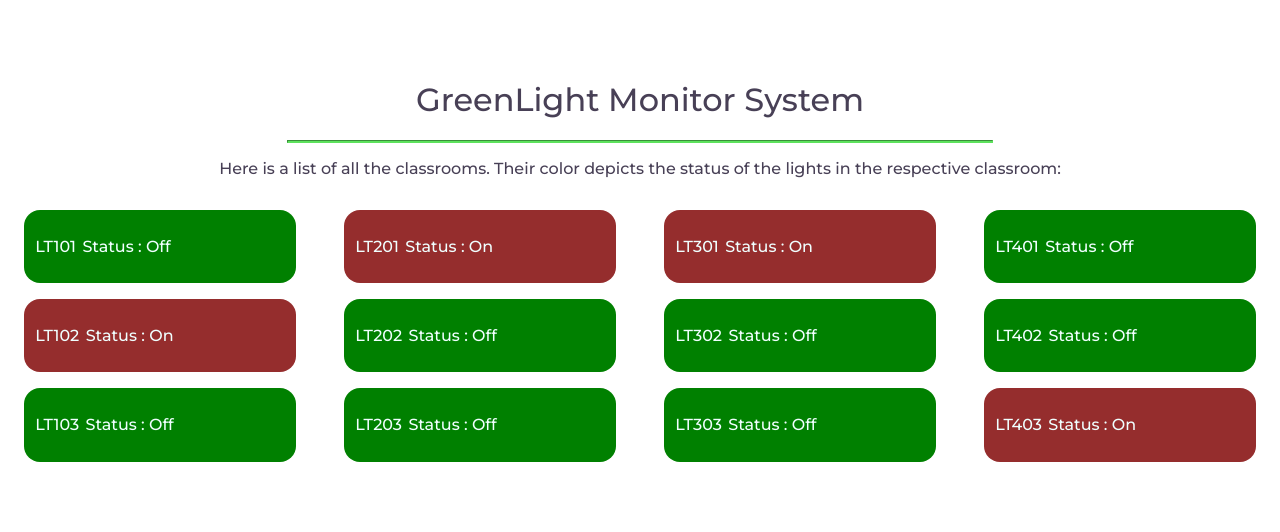
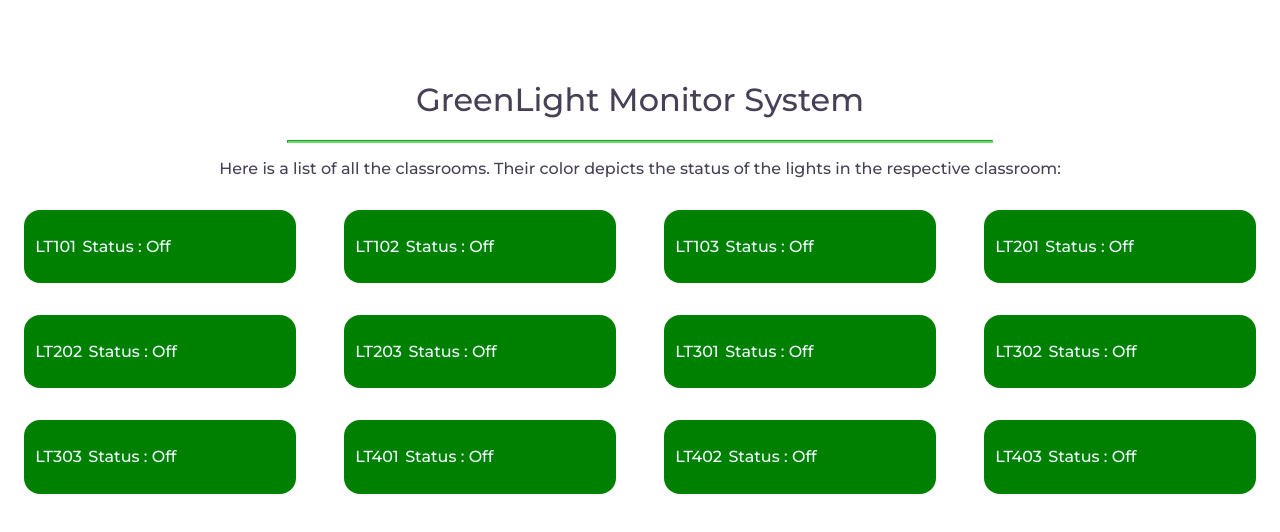
Before and after one commit to TijilM/GreenLight, a React (Create React App) app in the folder frontend/: page /home in a window 1280 px wide. Shown: the top 532 px of the page. Built offline with nearby package versions, Linux system fonts and the light colour scheme; no server answers.

Commit message:
grid made dynamic (by Avirat)

```diff
--- a/frontend/src/pages/home/Components/classroom.js
+++ b/frontend/src/pages/home/Components/classroom.js
@@ -1,13 +1,14 @@
-import React from 'react'
+import React, { useEffect ,useState} from 'react'
 import styles from "../Style/classroom.module.css"
 export default function classroom(props) {
   return (
+
     <>
-    {props.classData.isLightOn ?
+    {props.classroom.isLightOn ?
 
     <div className={styles.classRed}>
         <div className={styles.classData}>
-            <p>{props.classData.name}  </p>
+            <p>{props.classroom.name}  </p>
         </div>
         <div className={styles.classData}>
             <p>  Status : On</p>
@@ -23,7 +24,7 @@ export default function classroom(props) {
     :
     <div className={styles.classBlue}>
     <div className={styles.classData}>
-        <p>{props.classData.name}  </p>
+        <p>{props.classroom.name}  </p>
     </div>
     <div className={styles.classData}>
         <p  >Status : Off</p>
--- a/frontend/src/pages/home/Components/classrooms.js
+++ b/frontend/src/pages/home/Components/classrooms.js
@@ -1,56 +1,88 @@
-import React, { useState } from 'react'
+import React, { useEffect, useState } from 'react'
+import { CLOSING } from 'ws';
 import styles from "../Style/classrooms.module.css"
 import Classroom from "./classroom"
-export default function classrooms() {
-    const classRooms= [{
-        name:"LT101",
+
+function Classrooms() {
+    const classRooms = [{
+        name: "LT101",
         isLightOn: false,
     },
     {
-        name:"LT102",
-        isLightOn: true,
-    },
-    {
-        name:"LT103",
+        name: "LT102",
         isLightOn: false,
     },
     {
-        name:"LT201",
-        isLightOn: true,
-    },
-    {
-        name:"LT202",
+        name: "LT103",
         isLightOn: false,
     },
     {
-        name:"LT203",
+        name: "LT201",
         isLightOn: false,
     },
     {
-        name:"LT301",
-        isLightOn: true,
-    },
-    {
-        name:"LT302",
+        name: "LT202",
         isLightOn: false,
     },
     {
-        name:"LT303",
+        name: "LT203",
         isLightOn: false,
     },
     {
-        name:"LT401",
+        name: "LT301",
         isLightOn: false,
     },
     {
-        name:"LT402",
+        name: "LT302",
         isLightOn: false,
     },
     {
-        name:"LT403",
-        isLightOn: true,
+        name: "LT303",
+        isLightOn: false,
+    },
+    {
+        name: "LT401",
+        isLightOn: false,
+    },
+    {
+        name: "LT402",
+        isLightOn: false,
+    },
+    {
+        name: "LT403",
+        isLightOn: false,
     },
     ]
+    const [color, setColor] = useState([]);
+    var [me, setMe] = useState([true]);
+    const fetchData = () => {
+        return fetch("https://run.mocky.io/v3/477360e2-57f4-4bba-958a-94e869f7eeb1")
+            .then((response) => response.json())
+            .then(function (data) {
+                // This is the JSON from our response
+                console.log(data);
+                // console.log(data.room[0]);
+                const n = data.room.length
+                console.log(n)
+                for (let i = 0; i < n; i++) {
+                    if (data.room[i] === "false")
+                        setMe(true);
+                    else
+                        setMe(false);
+                }
+
+            });
+    }
+
+    useEffect(() => {
+        const interval = setInterval(() => {
+            fetchData();
+        }, 5000);
+    }, [])
+
+
+
+
     return (
         <div className={styles.container}>
             <div className={styles.monitorHead} >
@@ -65,36 +97,25 @@ export default function classrooms() {
                         }}
                     />
                     <p className={styles.monitorPara}>Here is a list of all the classrooms. Their color depicts the status of the lights in the respective classroom:</p>
+                    {/* <h1>Counter: {counter}</h1> */}
                 </center>
 
             </div>
+            <div className={styles.classes}>
+                {/* LT101-3 */}
                 <div className={styles.classrooms}>
-            {/* LT101-3 */}
-                <div className={styles.classroom}>
-                    <Classroom classData={classRooms[0]}/>
-                    <Classroom classData={classRooms[1]}/>
-                    <Classroom classData={classRooms[2]}/>
+                    {classRooms.length === 0 ? "No Todos Left" :
+                        classRooms.map(classroom => {
+                            return (
+                                <div className={styles.class}  >
+                                    <Classroom classroom={classroom}/>
                                 </div>
-            {/*LT201-3  */}
-                <div className={styles.classroom}>
-                    <Classroom classData={classRooms[3]}/>
-                    <Classroom classData={classRooms[4]}/>
-                    <Classroom classData={classRooms[5]}/>
-
-                </div>
-            {/*LT301-3 */}
-                <div className={styles.classroom}>
-                    <Classroom classData={classRooms[6]}/>
-                    <Classroom classData={classRooms[7]}/>
-                    <Classroom classData={classRooms[8]}/>
-                </div>
-            {/*LT401-3  */}
-                <div className={styles.classroom}>
-                    <Classroom classData={classRooms[9]}/>
-                    <Classroom classData={classRooms[10]}/>
-                    <Classroom classData={classRooms[11]}/>
+                                )
+                        })
+                    }
                 </div>
             </div>
         </div>
     )
 }
+export default Classrooms;
```
Lines whose indentation alone changed are shown as unchanged.
